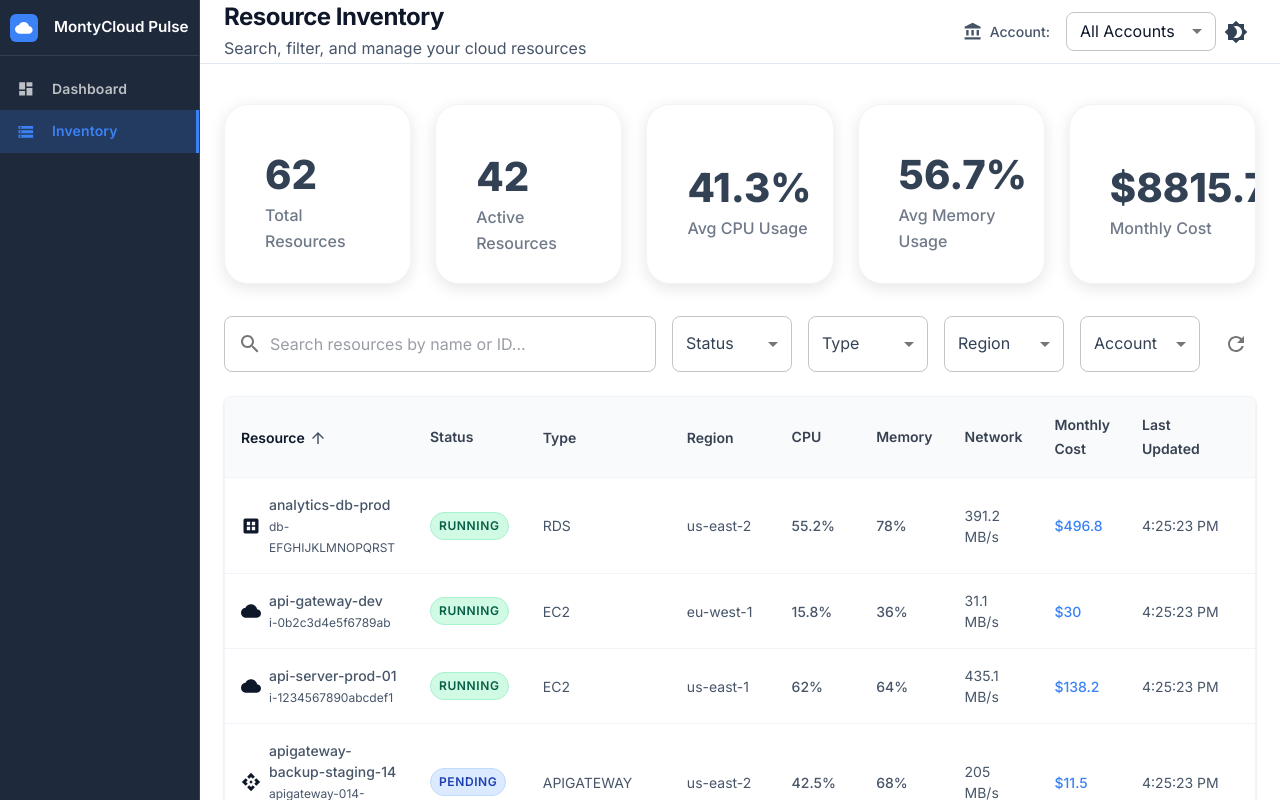
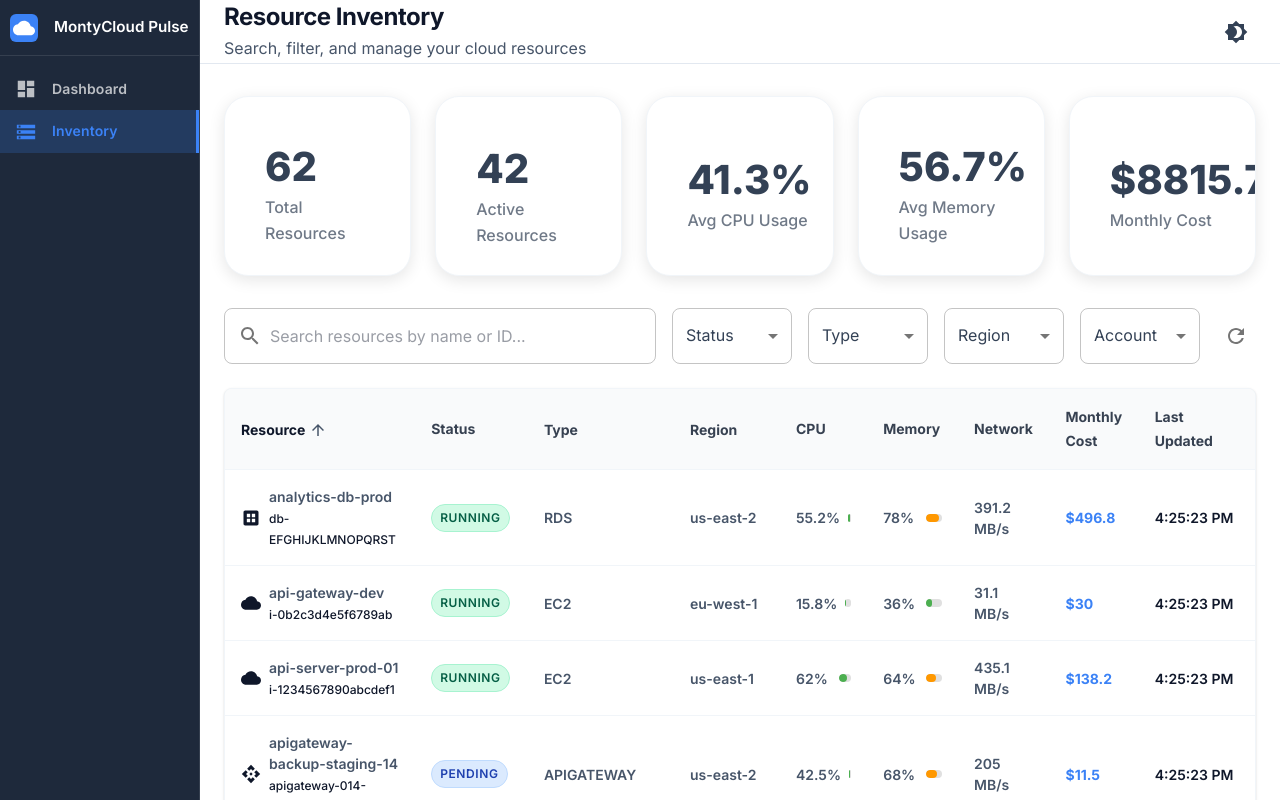
Before and after one commit to vka007/montyCloudPulse, a React (Vite) app: page /inventory in a window 1280 px wide. Built offline with nearby package versions, Linux system fonts and the light colour scheme.

Commit message:
inventory table refactor, added charts, updated card design

```diff
--- /dev/null
+++ b/src/components/common/ApplicationHeader.tsx
@@ -0,0 +1,55 @@
+import React from 'react';
+import {
+  Box,
+  Typography,
+} from '@mui/material';
+
+interface ProfessionalHeaderProps {
+  title: string;
+  subtitle: string;
+}
+
+export const ProfessionalHeader: React.FC<ProfessionalHeaderProps> = ({
+  title,
+  subtitle
+}) => {
+
+  return (
+    <Box sx={{
+      display: 'flex',
+      alignItems: 'center',
+      justifyContent: 'space-between',
+      width: '100%'
+    }}>
+      {/* Left Section - Title and Subtitle */}
+      <Box sx={{ flex: 1 }}>
+        <Typography
+          variant="h4"
+          sx={{
+            fontSize: '1.5rem',
+            fontWeight: 700,
+            color: 'text.primary',
+            lineHeight: 1.2,
+            mb: 0.5,
+            letterSpacing: '-0.02em'
+          }}
+        >
+          {title}
+        </Typography>
+
+        <Typography
+          variant="subtitle1"
+          sx={{
+            fontSize: '1rem',
+            color: 'text.secondary',
+            lineHeight: 1.5,
+            fontWeight: 400
+          }}
+        >
+          {subtitle}
+        </Typography>
+      </Box>
+
+    </Box>
+  );
+};
--- a/src/components/common/Navigation.tsx
+++ b/src/components/common/Navigation.tsx
@@ -2,7 +2,7 @@ import React, { useEffect, useState } from 'react';
 import { useLocation, useNavigate } from 'react-router-dom';
 import { TabValue } from '@/types/navigation';
 import { SidebarLayout } from './SidebarLayout';
-import { ProfessionalHeader } from './ProfessionalHeader';
+import { ProfessionalHeader } from './ApplicationHeader';
 
 interface NavigationProps {
   children: React.ReactNode;
@@ -12,7 +12,6 @@ export const Navigation: React.FC<NavigationProps> = ({ children }) => {
   const location = useLocation();
   const navigate = useNavigate();
   const [activeTab, setActiveTab] = useState<TabValue>('dashboard');
-  const [selectedAccount, setSelectedAccount] = useState<string>('all');
 
   // Update active tab based on URL
   useEffect(() => {
@@ -31,9 +30,6 @@ export const Navigation: React.FC<NavigationProps> = ({ children }) => {
           <ProfessionalHeader
             title="Cloud Resources Dashboard"
             subtitle="Monitor and manage your cloud infrastructure in real-time"
-            selectedAccount={selectedAccount}
-            onAccountChange={setSelectedAccount}
-            availableAccounts={['all', 'prod-account', 'dev-account', 'staging-account']}
           />
         );
       case 'inventory':
@@ -41,9 +37,6 @@ export const Navigation: React.FC<NavigationProps> = ({ children }) => {
           <ProfessionalHeader
             title="Resource Inventory"
             subtitle="Search, filter, and manage your cloud resources"
-            selectedAccount={selectedAccount}
-            onAccountChange={setSelectedAccount}
-            availableAccounts={['all', 'prod-account', 'dev-account', 'staging-account']}
           />
         );
       default:
--- a/src/components/common/ProfessionalHeader.tsx
+++ /dev/null
@@ -1,100 +0,0 @@
-import React from 'react';
-import {
-  Box,
-  Typography,
-  FormControl,
-  Select,
-  MenuItem,
-} from '@mui/material';
-import { AccountBalance } from '@mui/icons-material';
-
-interface ProfessionalHeaderProps {
-  title: string;
-  subtitle: string;
-  selectedAccount?: string;
-  onAccountChange?: (account: string) => void;
-  availableAccounts?: string[];
-}
-
-export const ProfessionalHeader: React.FC<ProfessionalHeaderProps> = ({
-  title,
-  subtitle,
-  selectedAccount = 'all',
-  onAccountChange,
-  availableAccounts = ['all', 'prod-account', 'dev-account', 'staging-account']
-}) => {
-
-  return (
-    <Box sx={{
-      display: 'flex',
-      alignItems: 'center',
-      justifyContent: 'space-between',
-      width: '100%'
-    }}>
-      {/* Left Section - Title and Subtitle */}
-      <Box sx={{ flex: 1 }}>
-        <Typography
-          variant="h4"
-          sx={{
-            fontSize: '1.5rem',
-            fontWeight: 700,
-            color: 'text.primary',
-            lineHeight: 1.2,
-            mb: 0.5,
-            letterSpacing: '-0.02em'
-          }}
-        >
-          {title}
-        </Typography>
-
-        <Typography
-          variant="subtitle1"
-          sx={{
-            fontSize: '1rem',
-            color: 'text.secondary',
-            lineHeight: 1.5,
-            fontWeight: 400
-          }}
-        >
-          {subtitle}
-        </Typography>
-      </Box>
-
-      {/* Right Section - Account Selection */}
-      <Box sx={{
-        display: 'flex',
-        alignItems: 'center',
-        gap: 2,
-        ml: 4
-      }}>
-        <Box sx={{ display: 'flex', alignItems: 'center', gap: 1 }}>
-          <AccountBalance sx={{ fontSize: '1.2rem', color: 'text.secondary' }} />
-          <Typography variant="body2" sx={{ color: 'text.secondary', fontWeight: 500 }}>
-            Account:
-          </Typography>
-        </Box>
-
-        <FormControl size="small" sx={{ minWidth: 150 }}>
-          <Select
-            value={selectedAccount}
-            onChange={(e) => onAccountChange?.(e.target.value)}
-            sx={{
-              '& .MuiSelect-select': {
-                display: 'flex',
-                alignItems: 'center',
-                gap: 1,
-                py: 1,
-              },
-            }}
-          >
-            {availableAccounts.map((account) => (
-              <MenuItem key={account} value={account}>
-                {account === 'all' ? 'All Accounts' : account}
-              </MenuItem>
-            ))}
-          </Select>
-        </FormControl>
-      </Box>
-    </Box>
-  );
-};
--- a/src/components/common/SidebarLayout.tsx
+++ b/src/components/common/SidebarLayout.tsx
@@ -59,7 +59,7 @@ export const SidebarLayout: React.FC<SidebarLayoutProps> = ({
         <Box sx={sidebarLayoutStyles.sidebarHeader}>
           <Box sx={sidebarLayoutStyles.logo}>
             <Box sx={sidebarLayoutStyles.logoIcon}>
-              <Cloud sx={{ fontSize: '1.1rem' }} />
+              <Cloud sx={{ fontSize: '1.375rem' }} />
             </Box>
             <Typography
               sx={{
@@ -107,7 +107,7 @@ export const SidebarLayout: React.FC<SidebarLayoutProps> = ({
                 onClick={() => onTabChange(item.id)}
               >
                 <Box sx={sidebarLayoutStyles.navIcon}>
-                  {React.cloneElement(item.icon, { sx: { fontSize: '1.1rem' } })}
+                  {React.cloneElement(item.icon, { sx: { fontSize: '1.375rem' } })}
                 </Box>
                 <Typography
                   sx={{
--- a/src/components/composite/ResourceSelector/ResourceSelector.tsx
+++ b/src/components/composite/ResourceSelector/ResourceSelector.tsx
@@ -76,10 +76,10 @@ export const ResourceSelector: React.FC<ResourceSelectorProps> = ({
   onResourceChange,
   onResourceTypeChange,
   onRegionChange,
-  onAccountChange: _onAccountChange,
+  onAccountChange,
   resources,
   regions,
-  accounts: _accounts,
+  accounts,
   resourceTypes,
 }) => {
   const filteredResources = resources.filter(resource => {
@@ -96,14 +96,35 @@ export const ResourceSelector: React.FC<ResourceSelectorProps> = ({
     <Paper elevation={2} sx={resourceSelectorStyles.container}>
       <Box sx={resourceSelectorStyles.header}>
         <Typography variant="h6" sx={resourceSelectorStyles.title}>
-          Resource Selection
+          Resource Filter
         </Typography>
         <Typography variant="body2" sx={resourceSelectorStyles.subtitle}>
-          Select specific resources to view detailed metrics and costs
+          Filter resources by account, region, type, and specific resource
         </Typography>
       </Box>
 
       <Box sx={resourceSelectorStyles.filtersContainer}>
+        {/* Account Filter */}
+        <Box sx={resourceSelectorStyles.filterGroup}>
+          <Typography variant="subtitle2" sx={resourceSelectorStyles.filterLabel}>
+            Account
+          </Typography>
+          <FormControl fullWidth size="small">
+            <Select
+              value={selectedAccount}
+              onChange={(e) => onAccountChange(e.target.value)}
+              sx={resourceSelectorStyles.select}
+              displayEmpty
+            >
+              {accounts.map((account) => (
+                <MenuItem key={account} value={account}>
+                  {account === 'all' ? 'All Accounts' : account}
+                </MenuItem>
+              ))}
+            </Select>
+          </FormControl>
+        </Box>
+
         {/* Region Filter */}
         <Box sx={resourceSelectorStyles.filterGroup}>
           <Typography variant="subtitle2" sx={resourceSelectorStyles.filterLabel}>
--- a/src/components/composite/ResourceTable/ResourceTable.styles.ts
+++ b/src/components/composite/ResourceTable/ResourceTable.styles.ts
@@ -1,6 +1,6 @@
 export const resourceTableStyles = {
   container: {
-    mt: 2,
+    mt: 1,
   },
   searchContainer: {
     mb: 3,
--- a/src/components/composite/ResourceTable/ResourceTable.tsx
+++ b/src/components/composite/ResourceTable/ResourceTable.tsx
@@ -23,8 +23,6 @@ import {
 import {
   Search,
   Refresh,
-  Visibility,
-  Settings,
   Cloud,
   Dataset,
   Functions,
@@ -36,7 +34,6 @@ import {
 } from '@mui/icons-material';
 import { Card } from '@/components/base/Card/Card';
 import { Chip } from '@/components/base/Chip/Chip';
-import { Progress } from '@/components/base/Progress/Progress';
 import { EChart } from '@/components/base/EChart/EChart';
 import { useEnhancedResourceStore } from '@/store/enhancedResourceStore';
 import { FilterOptions, SortOptions } from '@/types/navigation';
@@ -56,34 +53,6 @@ const getResourceIcon = (type: string) => {
   return iconMap[type] || <Cloud fontSize="small" />;
 };
 
-const MetricBar: React.FC<{ value: number; max?: number; color?: string }> = ({
-  value,
-  max = 100,
-  color = 'primary'
-}) => {
-  const percentage = Math.min(100, (value / max) * 100);
-  const getColor = (): 'success' | 'warning' | 'error' => {
-    if (color !== 'primary') return color as any;
-    if (percentage > 80) return 'error';
-    if (percentage > 60) return 'warning';
-    return 'success';
-  };
-
-  return (
-    <Box sx={resourceTableStyles.metricCell}>
-      <Typography variant="body2" sx={resourceTableStyles.metricValue}>
-        {value}%
-      </Typography>
-      <Progress
-        type="linear"
-        variant="determinate"
-        value={percentage}
-        color={getColor()}
-        size="small"
-      />
-    </Box>
-  );
-};
 
 export const ResourceTable: React.FC = () => {
   const { resources, loading, initializeIfNeeded } = useEnhancedResourceStore();
@@ -675,48 +644,51 @@ export const ResourceTable: React.FC = () => {
         <Table>
           <TableHead>
             <TableRow>
-              <TableCell>
+              <TableCell sx={{ fontWeight: 700, fontSize: '0.875rem', width: '200px', maxWidth: '200px' }}>
                 <TableSortLabel
                   active={sortOptions.field === 'name'}
                   direction={sortOptions.field === 'name' ? sortOptions.direction : 'asc'}
                   onClick={() => handleSort('name')}
+                  sx={{ fontWeight: 700, fontSize: '0.875rem' }}
                 >
                   Resource
                 </TableSortLabel>
               </TableCell>
-              <TableCell>Status</TableCell>
-              <TableCell>
+              <TableCell sx={{ fontWeight: 700, fontSize: '0.875rem', width: '100px', maxWidth: '100px' }}>Status</TableCell>
+              <TableCell sx={{ fontWeight: 700, fontSize: '0.875rem', width: '80px', maxWidth: '80px' }}>
                 <TableSortLabel
                   active={sortOptions.field === 'type'}
                   direction={sortOptions.field === 'type' ? sortOptions.direction : 'asc'}
                   onClick={() => handleSort('type')}
+                  sx={{ fontWeight: 700, fontSize: '0.875rem' }}
                 >
                   Type
                 </TableSortLabel>
               </TableCell>
-              <TableCell>
+              <TableCell sx={{ fontWeight: 700, fontSize: '0.875rem', width: '120px', maxWidth: '120px' }}>
                 <TableSortLabel
                   active={sortOptions.field === 'region'}
                   direction={sortOptions.field === 'region' ? sortOptions.direction : 'asc'}
                   onClick={() => handleSort('region')}
+                  sx={{ fontWeight: 700, fontSize: '0.875rem' }}
                 >
                   Region
                 </TableSortLabel>
               </TableCell>
-              <TableCell>CPU</TableCell>
-              <TableCell>Memory</TableCell>
-              <TableCell>Network</TableCell>
-              <TableCell>Monthly Cost</TableCell>
-              <TableCell>
+              <TableCell sx={{ fontWeight: 700, fontSize: '0.875rem', width: '180px', maxWidth: '180px' }}>CPU</TableCell>
+              <TableCell sx={{ fontWeight: 700, fontSize: '0.875rem', width: '180px', maxWidth: '180px' }}>Memory</TableCell>
+              <TableCell sx={{ fontWeight: 700, fontSize: '0.875rem', width: '120px', maxWidth: '120px' }}>Network</TableCell>
+              <TableCell sx={{ fontWeight: 700, fontSize: '0.875rem', width: '120px', maxWidth: '120px' }}>Monthly Cost</TableCell>
+              <TableCell sx={{ fontWeight: 700, fontSize: '0.875rem', width: '120px', maxWidth: '120px' }}>
                 <TableSortLabel
                   active={sortOptions.field === 'lastUpdated'}
                   direction={sortOptions.field === 'lastUpdated' ? sortOptions.direction : 'asc'}
                   onClick={() => handleSort('lastUpdated')}
+                  sx={{ fontWeight: 700, fontSize: '0.875rem' }}
                 >
                   Last Updated
                 </TableSortLabel>
               </TableCell>
-              <TableCell>Actions</TableCell>
             </TableRow>
           </TableHead>
           <TableBody>
@@ -726,10 +698,10 @@ export const ResourceTable: React.FC = () => {
                   <Box sx={{ display: 'flex', alignItems: 'center', gap: 1 }}>
                     {getResourceIcon(resource.type)}
                     <Box>
-                      <Typography variant="body2" fontWeight={500}>
+                      <Typography variant="body2" fontWeight={600} sx={{ fontSize: '0.875rem' }}>
                         {resource.name}
                       </Typography>
-                      <Typography variant="caption" color="text.secondary">
+                      <Typography variant="caption" sx={{ fontWeight: 500, color: 'text.primary', fontSize: '0.75rem' }}>
                         {resource.id}
                       </Typography>
                     </Box>
@@ -743,49 +715,65 @@ export const ResourceTable: React.FC = () => {
                   />
                 </TableCell>
                 <TableCell>
-                  <Typography variant="body2">
+                  <Typography variant="body2" fontWeight={600} sx={{ fontSize: '0.875rem' }}>
                     {resource.type.toUpperCase()}
                   </Typography>
                 </TableCell>
                 <TableCell>
-                  <Typography variant="body2">
+                  <Typography variant="body2" fontWeight={600} sx={{ fontSize: '0.875rem' }}>
                     {resource.region}
                   </Typography>
                 </TableCell>
                 <TableCell>
-                  <MetricBar value={resource.metrics.cpu.current} />
+                  <Box sx={{ display: 'flex', alignItems: 'center', gap: 1, width: '100%' }}>
+                    <Typography variant="body2" fontWeight={600} sx={{ fontSize: '0.875rem', minWidth: 35 }}>
+                      {resource.metrics.cpu.current}%
+                    </Typography>
+                    <Box sx={{ flex: 1, height: 8, backgroundColor: '#e0e0e0', borderRadius: 4, overflow: 'hidden' }}>
+                      <Box
+                        sx={{
+                          height: '100%',
+                          width: `${resource.metrics.cpu.current}%`,
+                          backgroundColor: '#4caf50',
+                          borderRadius: 4,
+                          transition: 'width 0.3s ease'
+                        }}
+                      />
+                    </Box>
+                  </Box>
                 </TableCell>
                 <TableCell>
-                  <MetricBar value={resource.metrics.memory.percentage} />
+                  <Box sx={{ display: 'flex', alignItems: 'center', gap: 1, width: '100%' }}>
+                    <Typography variant="body2" fontWeight={600} sx={{ fontSize: '0.875rem', minWidth: 35 }}>
+                      {resource.metrics.memory.percentage}%
+                    </Typography>
+                    <Box sx={{ flex: 1, height: 8, backgroundColor: '#e0e0e0', borderRadius: 4, overflow: 'hidden' }}>
+                      <Box
+                        sx={{
+                          height: '100%',
+                          width: `${resource.metrics.memory.percentage}%`,
+                          backgroundColor: resource.metrics.memory.percentage > 60 ? '#ff9800' : '#4caf50',
+                          borderRadius: 4,
+                          transition: 'width 0.3s ease'
+                        }}
+                      />
+                    </Box>
+                  </Box>
                 </TableCell>
                 <TableCell>
-                  <Typography variant="body2">
+                  <Typography variant="body2" fontWeight={600} sx={{ fontSize: '0.875rem' }}>
                     {Math.round((resource.metrics.network.inbound + resource.metrics.network.outbound) * 10) / 10} MB/s
                   </Typography>
                 </TableCell>
                 <TableCell>
-                  <Typography variant="body2" color="primary.main" fontWeight={500}>
+                  <Typography variant="body2" color="primary.main" fontWeight={700} sx={{ fontSize: '0.875rem' }}>
                     ${Math.round(resource.cost.monthly * 10) / 10}
                   </Typography>
                 </TableCell>
                 <TableCell>
-                  <Typography variant="body2" color="text.secondary">
+                  <Typography variant="body2" fontWeight={600} sx={{ fontSize: '0.875rem', color: 'text.primary' }}>
                     {new Date(resource.lastUpdated).toLocaleTimeString()}
                   </Typography>
-                </TableCell>
-                <TableCell>
-                  <Box sx={{ display: 'flex', gap: 0.5 }}>
-                    <Tooltip title="View Details">
-                      <IconButton size="small" sx={resourceTableStyles.actionButton}>
-                        <Visibility fontSize="small" />
-                      </IconButton>
-                    </Tooltip>
-                    <Tooltip title="Settings">
-                      <IconButton size="small" sx={resourceTableStyles.actionButton}>
-                        <Settings fontSize="small" />
-                      </IconButton>
-                    </Tooltip>
-                  </Box>
                 </TableCell>
               </TableRow>
             ))}
```
